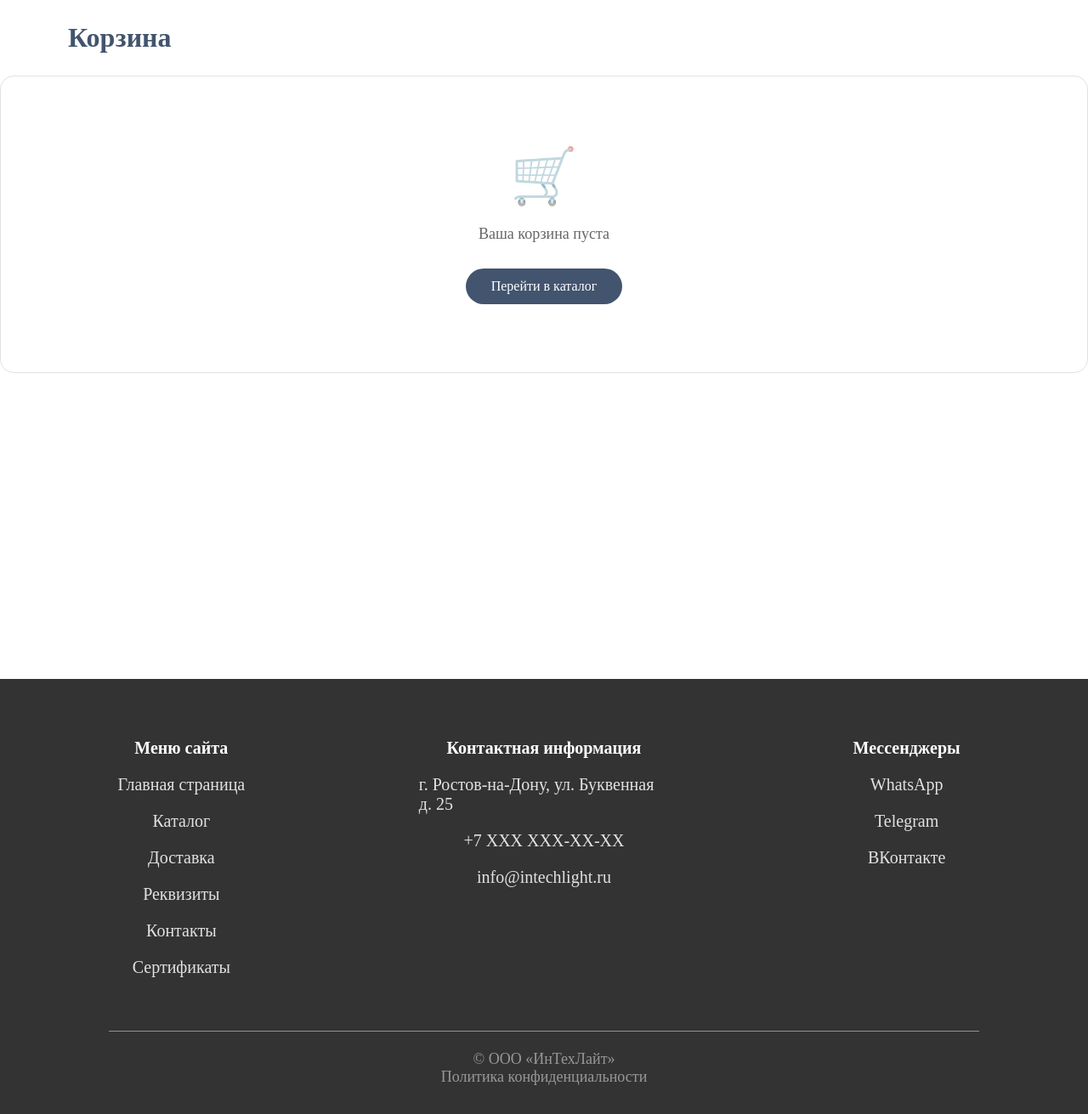
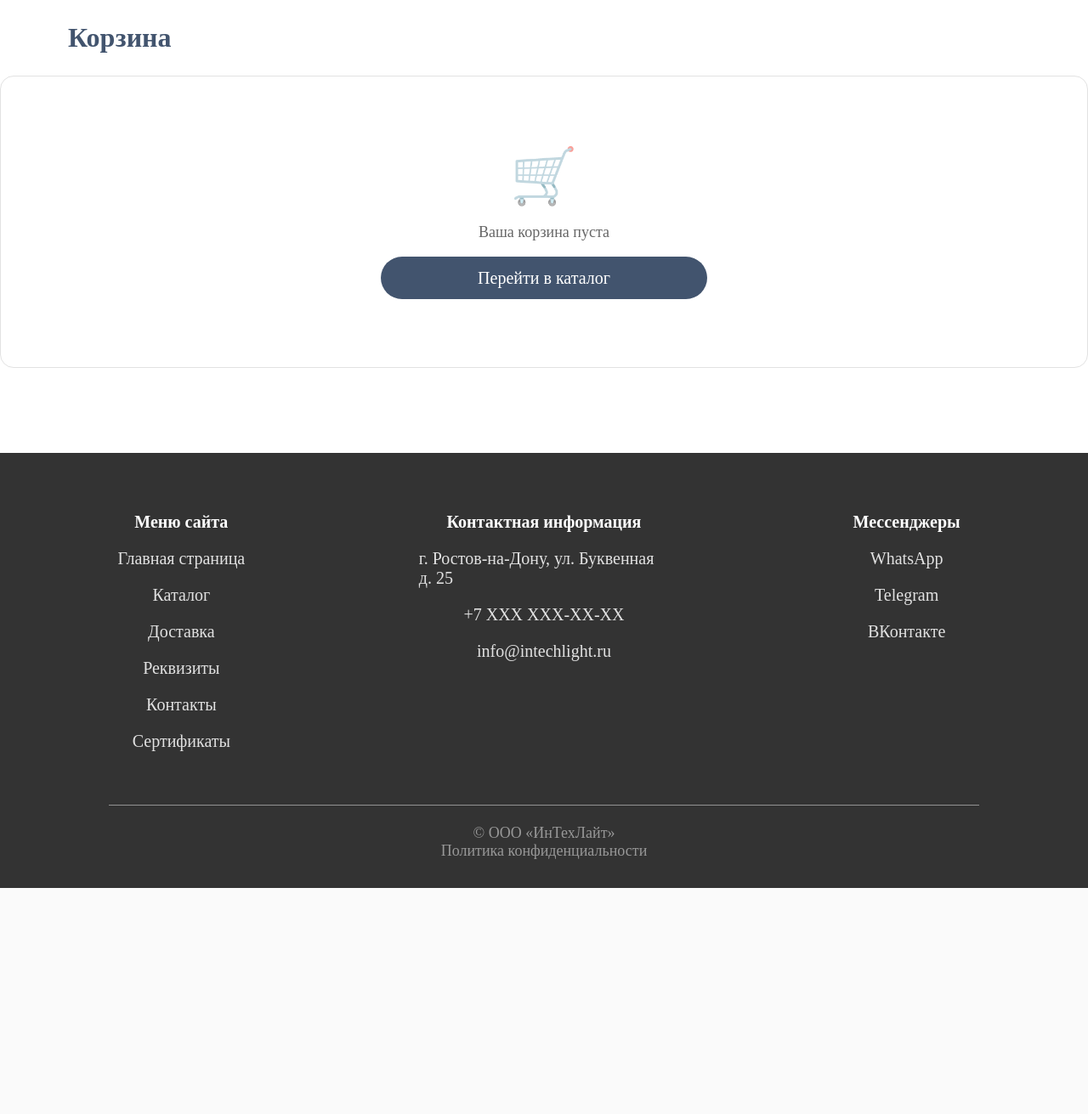
Before and after one commit to AlinaEvlanteva/Diplom, a Flask app: page /cart in a window 1280 px wide. Shown: the part 101-1412 px from the top of the page at 85% size. After the commit the page ends 1146 px from the top, so only its background shows below. Run offline with Flask 3, Linux system fonts and the light colour scheme.

Commit message:
поправки корзины

```diff
--- a/static/css/cart.css
+++ b/static/css/cart.css
@@ -164,7 +164,7 @@ main {
 /* Корзина */
 .cart_container {
     width: 100%;
-    height: 800px;
+    height: auto;
     display: flex;
     flex-direction: column;
 }
@@ -410,47 +429,53 @@ main {
     transition: background-color 0.3s;
 }
 
-.checkout-btn:hover {
+.but_check:hover {
     background-color: #2a3a4e;
 }
 
 /* Пустая корзина */
-.empty-cart {
+.empty_cart {
+    display: flex;
+    flex-direction: column;
+    justify-content: center;
+    align-items: center;
     text-align: center;
-    padding: 80px 20px;
     background: white;
     border-radius: 16px;
     border: 1px solid #E2E2E2;
+    padding: 80px 0;
 }
 
-.empty-cart-icon {
+.empty_cart_icon {
     font-size: 64px;
-    margin-bottom: 20px;
     opacity: 0.5;
 }
 
-.empty-cart p {
+.empty_cart p {
     font-size: 18px;
     color: #666;
-    margin-bottom: 30px;
 }
 
-.continue-btn {
-    display: inline-block;
+.but_continue {
+    width: 30%;
+    height: 50px;
+    display: flex;
+    flex-direction: column;
+    justify-content: center;
     background-color: #42546E;
     color: white;
     text-decoration: none;
-    padding: 12px 30px;
     border-radius: 30px;
     transition: background-color 0.3s;
+    font-size: 20px;
 }
 
-.continue-btn:hover {
+.but_continue:hover {
     background-color: #2a3a4e;
 }
 
 /* Адаптивность */
-@media (max-width: 992px) {
+/* @media (max-width: 992px) {
     .cart-layout {
         flex-direction: column;
     }
@@ -509,11 +534,11 @@ main {
     .cart-summary {
         position: static;
     }
-}
+} */
 
 .footer{
     width: 100%;
-    height: 512px;
+    margin-top: 100px;
     background-color: #333333;
     display: flex;
     justify-content: space-around;
--- a/static/js/main.js
+++ b/static/js/main.js
@@ -135,7 +135,7 @@ function showNotification(message, type) {
 // Выбрать все товары
 function toggleSelectAll() {
     const selectAllCheckbox = document.getElementById('selectAllCheckbox');
-    const checkboxes = document.querySelectorAll('.item-checkbox');
+    const checkboxes = document.querySelectorAll('.item_checkbox');
     checkboxes.forEach(cb => {
         cb.checked = selectAllCheckbox.checked;
     });
@@ -144,7 +144,7 @@ function toggleSelectAll() {
 // Удалить выбранные
 function deleteSelected() {
     const selected = [];
-    document.querySelectorAll('.item-checkbox:checked').forEach(cb => {
+    document.querySelectorAll('.item_checkbox:checked').forEach(cb => {
         selected.push(cb.value);
     });
 
--- a/templates/cart.html
+++ b/templates/cart.html
@@ -51,7 +51,7 @@
                         {% for item in cart_items %}
                         <div class="cart_item" data-product-id="{{ item.id }}">
                             <div class="cart_item_checkbox">
-                                <input type="checkbox" class="item-checkbox" value="{{ item.id }}">
+                                <input type="checkbox" class="item_checkbox" value="{{ item.id }}">
                             </div>
                             <div class="cart_item_img">
                                 <img src="{{ url_for('static', filename='img/small/' + item.image) }}" alt="{{ item.name }}">
@@ -65,15 +65,15 @@
                                 <div class="unit">/ {{ item.unit or 'шт' }}</div>
                             </div>
                             <div class="cart_item_quantity">
-                                <button class="quantity_but minus" onclick="updateQuantity('{{ item.id }}', '{{ item.quantity - 1 }}')">−</button>
+                                <button class="quantity_but minus" onclick="updateQuantity('{{ item.id }}', '{{ item.quantity - 1 }}')">-</button>
                                 <input type="number" class="quantity_input" value="{{ item.quantity }}" min="1" id="qty-{{ item.id }}" onchange="updateQuantity('{{ item.id }}', this.value)">
                                 <button class="quantity_but plus" onclick="updateQuantity('{{ item.id }}', '{{ item.quantity + 1 }}')">+</button>
                             </div>
                             <div class="cart_item_total">
-                                <p class="total-price">{{ "%.2f"|format(item.price * item.quantity) }} ₽</p>
+                                <p class="total_price">{{ "%.2f"|format(item.price * item.quantity) }} ₽</p>
                             </div>
-                            <div class="cart-item-remove">
-                                <button class="remove-btn" onclick="removeItem('{{ item.id }}')">✕</button>
+                            <div class="cart_item_remove">
+                                <button class="but_del" onclick="removeItem('{{ item.id }}')">✕</button>
                             </div>
                         </div>
                         {% endfor %}
@@ -81,30 +81,26 @@
                 </section>
 
                 <!-- Правая колонка - итоги заказа -->
-                <aside class="cart-summary">
-                    <h3 class="summary-title">Детали заказа</h3>
-                    <div class="summary-row">
-                        <span class="summary-label">Товары ({{ total_items }})</span>
-                        <span class="summary-value" id="total-sum">{{ "%.2f"|format(total_sum) }} ₽</span>
+                <aside class="cart_summa">
+                    <h3 class="summa_title">Детали заказа</h3>
+                    <div class="summa_info">
+                        <span class="summa_label">Товары ({{ total_items }})</span>
+                        <span class="summa_value" id="total-sum">{{ "%.2f"|format(total_sum) }} ₽</span>
                     </div>
-                    <div class="summary-row">
-                        <span class="summary-label">Доставка</span>
-                        <span class="summary-value">Рассчитывается</span>
+                    <div class="summa_line"></div>
+                    <div class="summa_info total">
+                        <span class="summa_label">Итого</span>
+                        <span class="summa_value" id="grand-total">{{ total_sum }} ₽</span>
                     </div>
-                    <div class="summary-divider"></div>
-                    <div class="summary-row total">
-                        <span class="summary-label">Итого</span>
-                        <span class="summary-value" id="grand-total">{{ total_sum }} ₽</span>
-                    </div>
-                    <button class="checkout-btn" onclick="openRequestModal()">Перейти к оформлению</button>
+                    <button class="but_check" onclick="openRequestModal()">Перейти к оформлению</button>
                 </aside>
             </div>
 
             {% else %}
-            <section class="empty-cart">
-                <div class="empty-cart-icon">🛒</div>
+            <section class="empty_cart">
+                <div class="empty_cart_icon">🛒</div>
                 <p>Ваша корзина пуста</p>
-                <a href="{{ url_for('main.catalog') }}" class="continue-btn">Перейти в каталог</a>
+                <a href="{{ url_for('main.catalog') }}" class="but_continue">Перейти в каталог</a>
             </section>
             {% endif %}
         </section>
@@ -151,7 +147,7 @@
         </div>
     </footer>
 
-    <div class="flash-messages"></div>
+    <!-- <div class="flash-messages"></div> -->
 
     <script src="{{ url_for('static', filename='js/main.js') }}"></script>
 </body>
```
Also changed, not shown: other parts of static/css/cart.css (+35 -16 lines).
